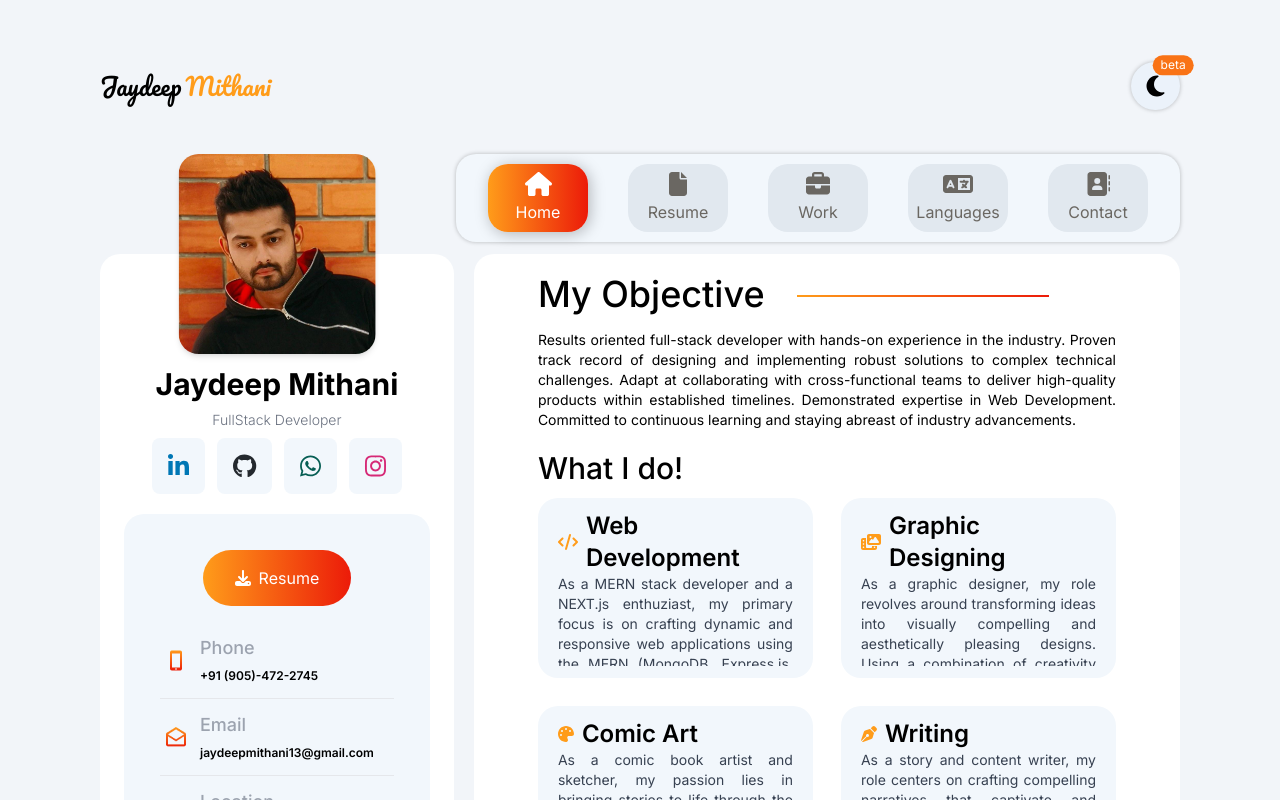
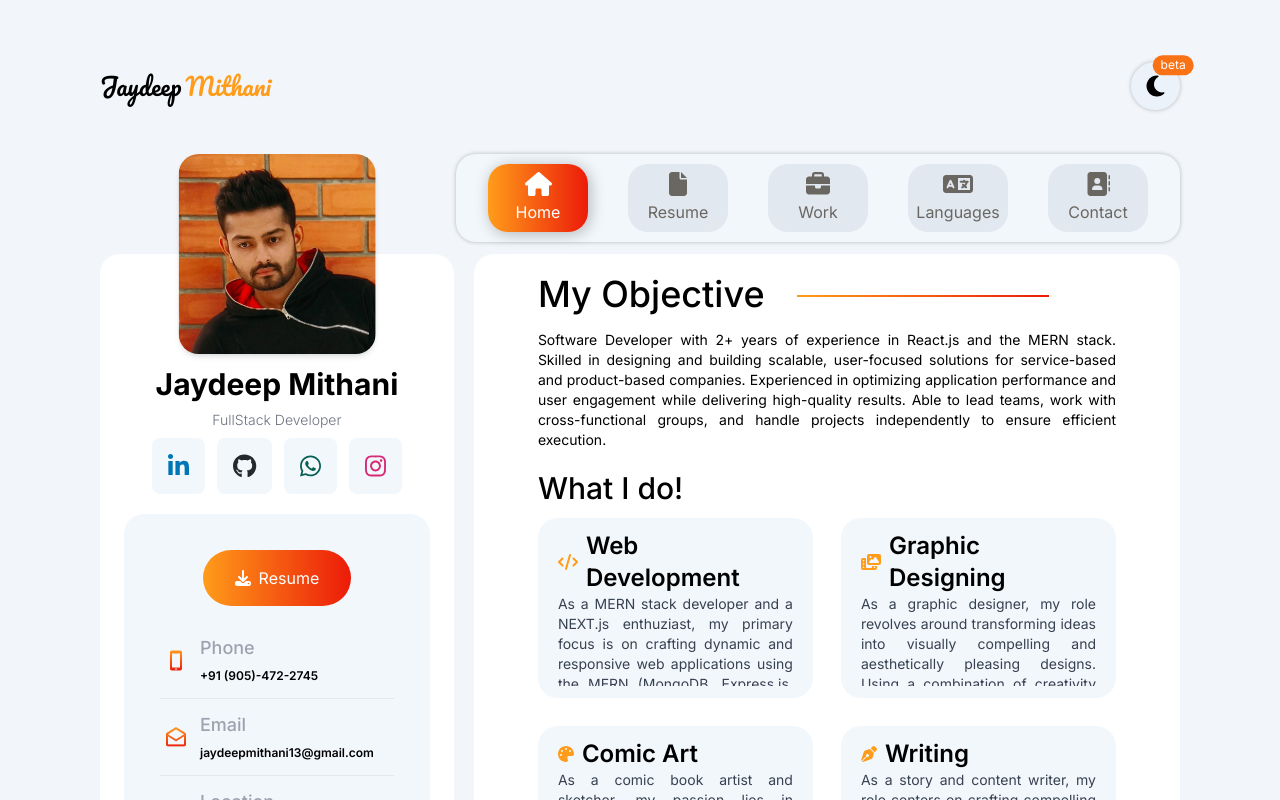
Before and after one commit to jaydeep-mithani/my-profile, a Next.js app: page / in a window 1280 px wide. Shown: the top 800 px of the page. Built offline with nearby package versions, Linux system fonts and the light colour scheme.

Commit message:
Update objective.ts

```diff
--- a/src/Content/objective.ts
+++ b/src/Content/objective.ts
@@ -1,2 +1,2 @@
 export const objective =
-  "Results oriented full-stack developer with hands-on experience in the industry. Proven track record of designing and implementing robust solutions to complex technical challenges. Adapt at collaborating with cross-functional teams to deliver high-quality products within established timelines. Demonstrated expertise in Web Development. Committed to continuous learning and staying abreast of industry advancements.";
+  "Software Developer with 2+ years of experience in React.js and the MERN stack. Skilled in designing and building scalable, user-focused solutions for service-based and product-based companies. Experienced in optimizing application performance and user engagement while delivering high-quality results. Able to lead teams, work with cross-functional groups, and handle projects independently to ensure efficient execution.";
```
